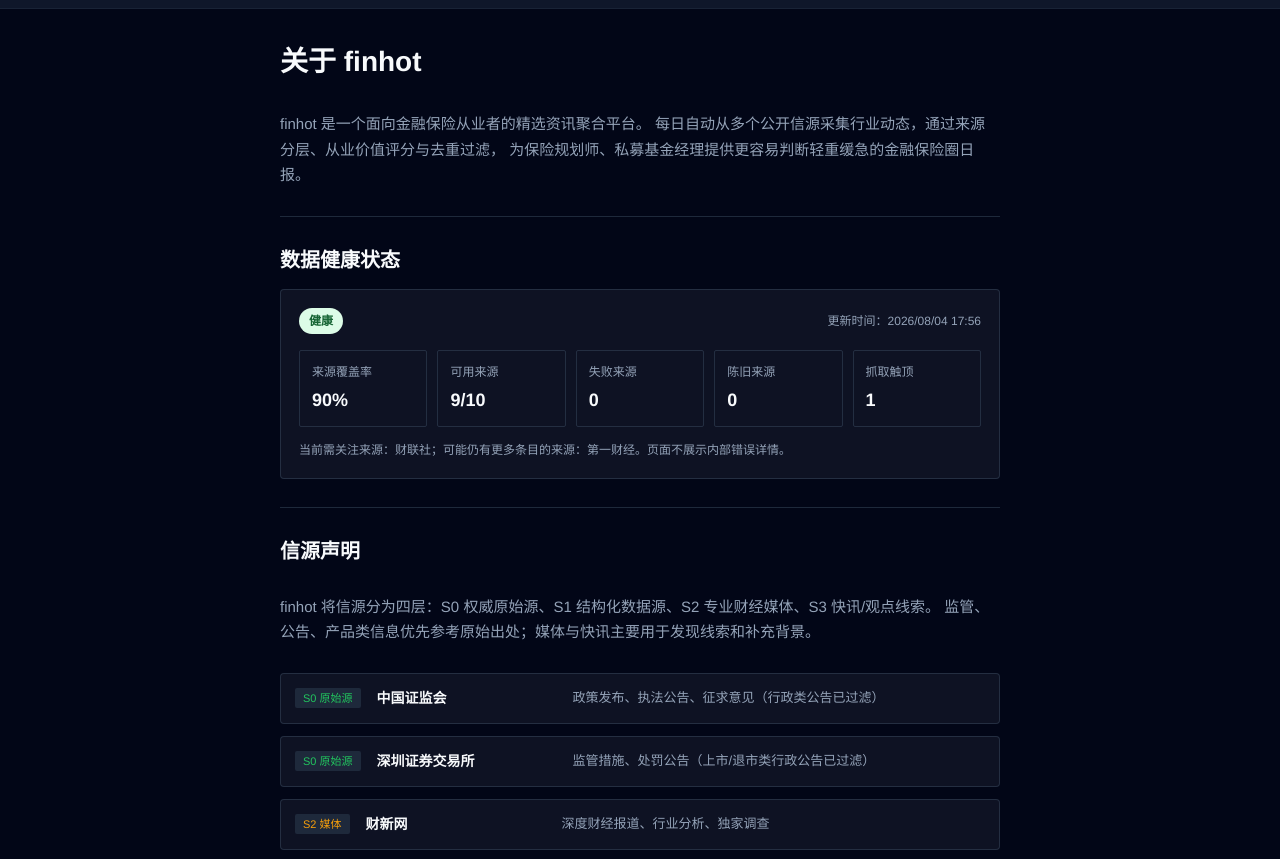
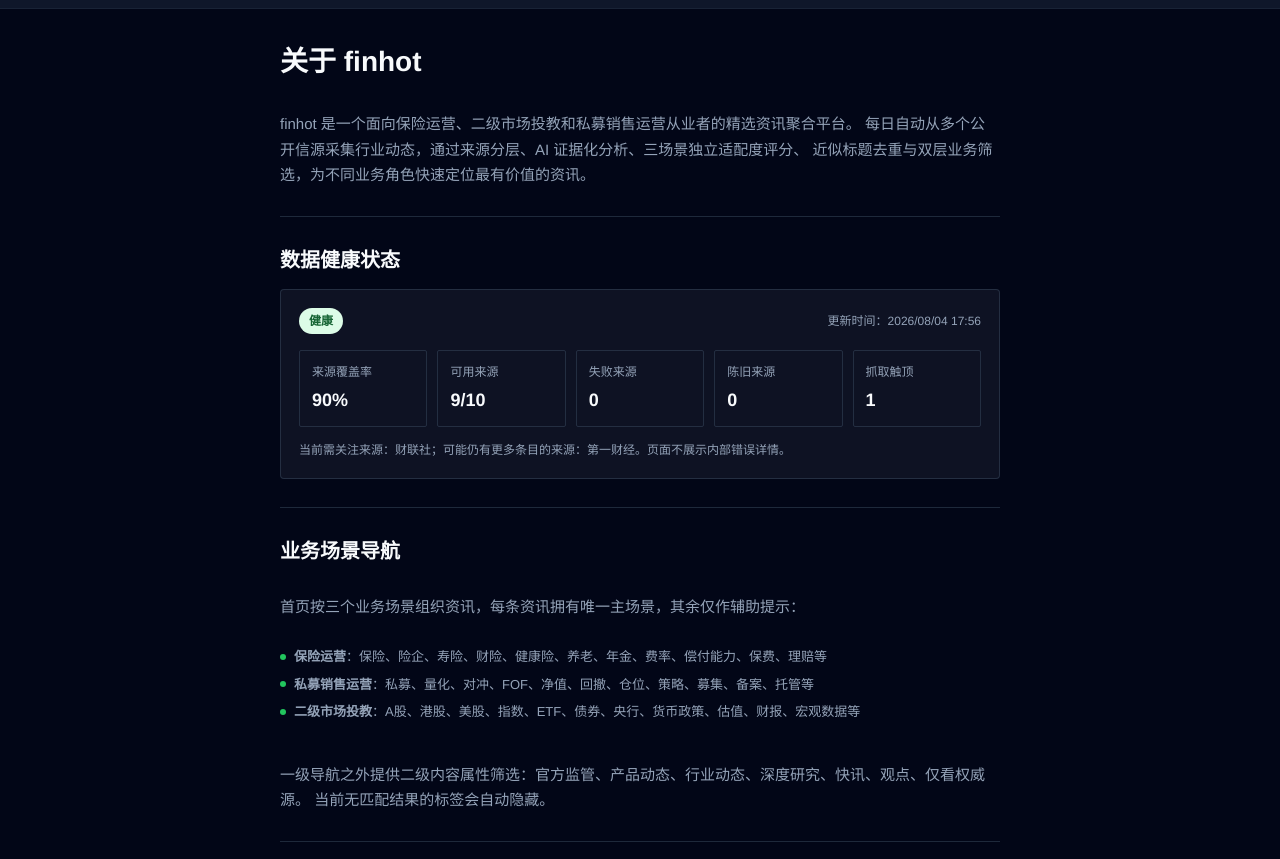
Before and after one commit to zycyyyya/finhot-web, a website: page about.html in a window 1280 px wide. Shown: the part 47-906 px from the top of the page. Drawn offline with Linux system fonts and the light colour scheme.

Commit message:
docs: 更新关于页描述、新建README、版本升至2.3.0

```diff
--- a/about.html
+++ b/about.html
@@ -24,9 +24,9 @@
   <div class="about-content">
     <h1 class="about-title">关于 finhot</h1>
     <p class="about-desc">
-      finhot 是一个面向金融保险从业者的精选资讯聚合平台。
-      每日自动从多个公开信源采集行业动态，通过来源分层、从业价值评分与去重过滤，
-      为保险规划师、私募基金经理提供更容易判断轻重缓急的金融保险圈日报。
+      finhot 是一个面向保险运营、二级市场投教和私募销售运营从业者的精选资讯聚合平台。
+      每日自动从多个公开信源采集行业动态，通过来源分层、AI 证据化分析、三场景独立适配度评分、
+      近似标题去重与双层业务筛选，为不同业务角色快速定位最有价值的资讯。
     </p>
 
     <div class="divider"></div>
@@ -48,6 +48,22 @@
         <p id="health-detail" class="health-detail">旧版数据不包含来源健康字段，不影响资讯浏览。</p>
       </div>
     </section>
+
+    <div class="divider"></div>
+
+    <h2 class="about-section-title">业务场景导航</h2>
+    <p class="about-desc">
+      首页按三个业务场景组织资讯，每条资讯拥有唯一主场景，其余仅作辅助提示：
+    </p>
+    <div class="tech-items">
+      <div class="tech-row"><div class="tech-dot"></div><span class="tech-text"><strong>保险运营</strong>：保险、险企、寿险、财险、健康险、养老、年金、费率、偿付能力、保费、理赔等</span></div>
+      <div class="tech-row"><div class="tech-dot"></div><span class="tech-text"><strong>私募销售运营</strong>：私募、量化、对冲、FOF、净值、回撤、仓位、策略、募集、备案、托管等</span></div>
+      <div class="tech-row"><div class="tech-dot"></div><span class="tech-text"><strong>二级市场投教</strong>：A股、港股、美股、指数、ETF、债券、央行、货币政策、估值、财报、宏观数据等</span></div>
+    </div>
+    <p class="about-desc" style="margin-top:12px">
+      一级导航之外提供二级内容属性筛选：官方监管、产品动态、行业动态、深度研究、快讯、观点、仅看权威源。
+      当前无匹配结果的标签会自动隐藏。
+    </p>
 
     <div class="divider"></div>
 
@@ -108,6 +124,8 @@
     <div class="source-note">
       从业价值分由六项组成：行业相关性 25 分、来源权威性 20 分、业务影响 20 分、时效性 15 分、内容深度 10 分、可行动性 10 分。
       S3 快讯源单条最高不超过 75 分；涉及监管、处罚、法规、批复的媒体转述最高不超过 82 分，优先等待或补充原始出处。
+      三场景评分各为 0-100 的独立适配度，综合考虑关键词命中、来源权威性和业务影响；
+      今日精选按保险 6 条、私募 7 条、投教 11 条的场景配额选出 24 条，确保各业务方向内容不偏空。
     </div>
 
     <div class="divider"></div>
--- a/package.json
+++ b/package.json
@@ -1,6 +1,6 @@
 {
   "name": "finhot-web",
-  "version": "1.0.0",
+  "version": "2.3.0",
   "private": true,
   "description": "Financial insurance news aggregation site",
   "scripts": {
```
Also changed, not shown: README.md (added).
